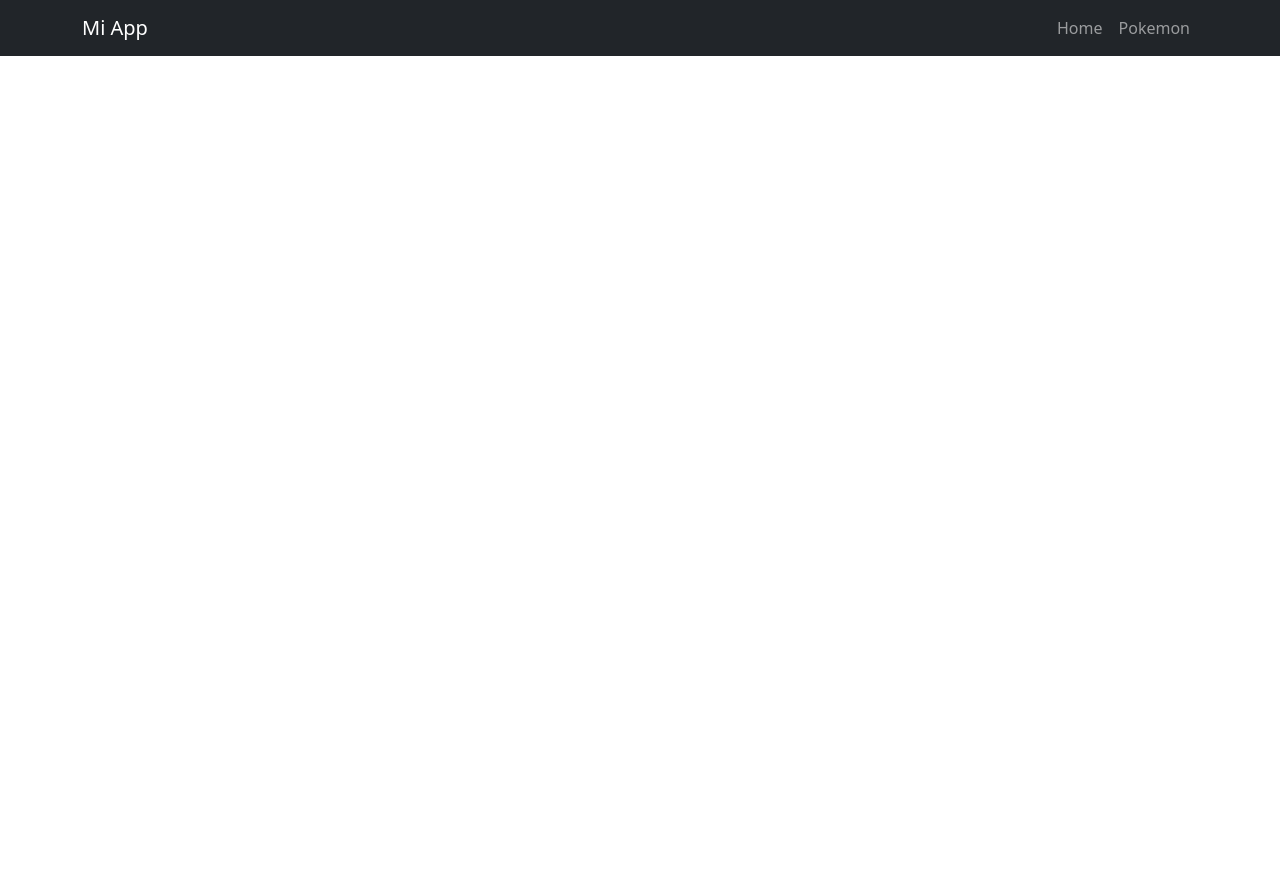
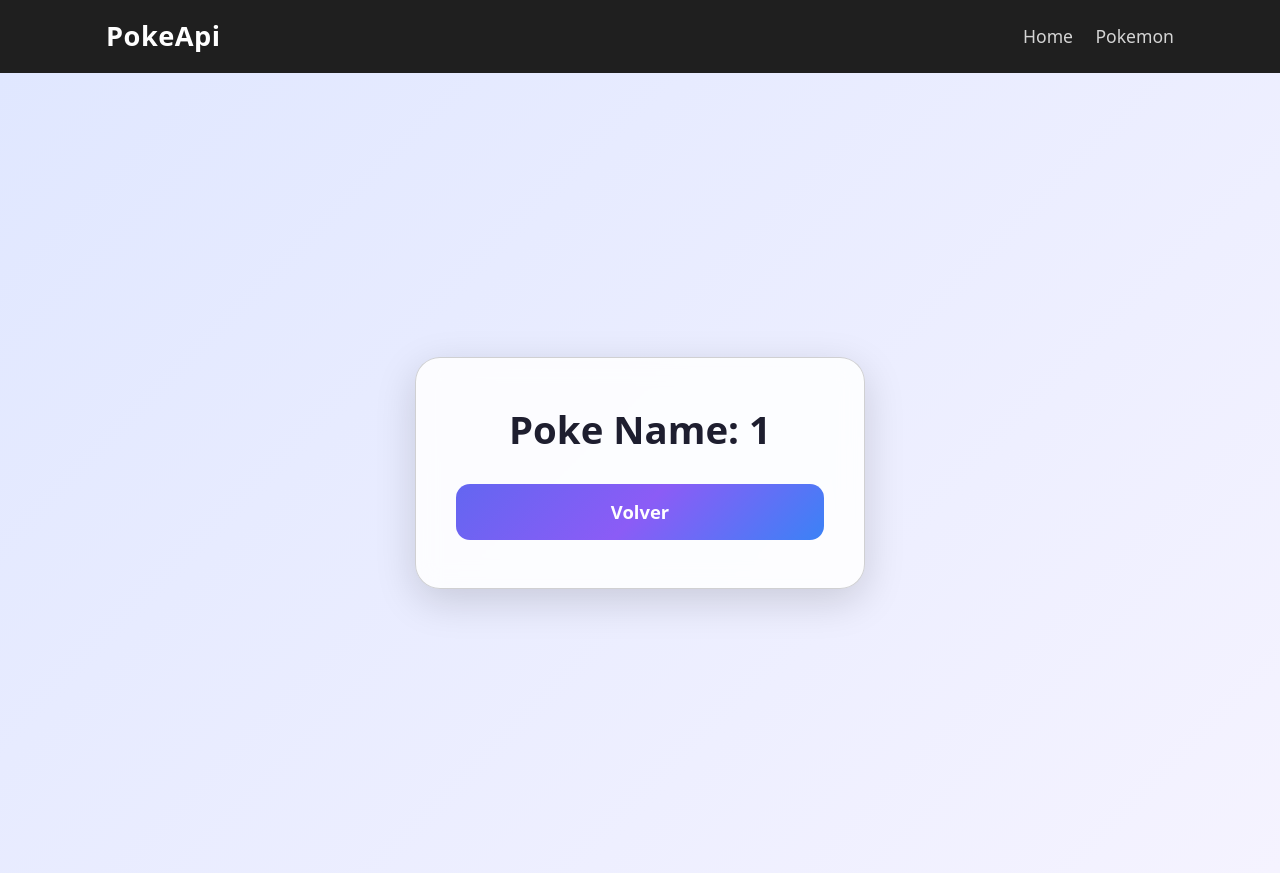
Before and after one commit to JeffersonMontoya/curso_udemy, a Vue app: page /pokemon/1 in a window 1280 px wide. Before the commit this address had no page. Before the commit the page ends 800 px from the top, so only its background shows below. Built offline with nearby package versions, Linux system fonts and the light colour scheme; no server answers.

Commit message:
agregando useRouteParams

```diff
--- a/src/App.vue
+++ b/src/App.vue
@@ -1,14 +1,70 @@
 <template>
-  <nav class="navbar navbar-expand-lg navbar-dark bg-dark mb-4">
-    <div class="container">
-      <router-link class="navbar-brand" to="/">Mi App</router-link>
+  <nav class="navbar-custom">
+    <div class="nav-container">
+      <router-link class="brand" to="/">PokeApi</router-link>
 
-      <div class="navbar-nav">
-        <router-link class="nav-link" to="/">Home</router-link>
-        <router-link class="nav-link" to="/pokemon">Pokemon</router-link>
+      <div class="links">
+        <router-link class="link" to="/">Home</router-link>
+        <router-link class="link" to="/pokemon">Pokemon</router-link>
       </div>
     </div>
   </nav>
 
   <router-view />
 </template>
+
+<style scoped>
+.navbar-custom {
+  background: #1f1f1f;
+  padding: 1rem 0;
+  width: 100%;
+  box-shadow: 0 2px 10px rgba(0,0,0,0.35);
+}
+
+.nav-container {
+  max-width: 1100px;
+  margin: auto;
+  padding: 0 1rem;
+
+  display: flex;
+  justify-content: space-between;
+  align-items: center;
+}
+
+.brand {
+  font-size: 1.7rem;
+  font-weight: bold;
+  color: #ffffff;
+  text-decoration: none;
+  letter-spacing: 0.5px;
+  transition: opacity 0.3s ease;
+}
+
+.brand:hover {
+  opacity: 0.75;
+}
+
+
+.links {
+  display: flex;
+  gap: 1.4rem;
+}
+
+.link {
+  color: #d4d4d4;
+  text-decoration: none;
+  font-size: 1.1rem;
+  transition: color 0.25s ease, transform 0.25s ease;
+}
+
+.link:hover {
+  color: #4d9afd;
+  transform: translateY(-2px);
+}
+
+.router-link-active {
+  color: #6ea8ff !important;
+  border-bottom: 2px solid #6ea8ff;
+  padding-bottom: 2px;
+}
+</style>
--- a/src/router/index.js
+++ b/src/router/index.js
@@ -12,7 +12,15 @@ const routes = [
     path: "/pokemon",
     name: "pokemon",
     component: () => import('../views/PokemonView.vue')
-  }
+  },
+  {
+    path: "/pokemon/:name",
+    name: "poke",
+    component: () => import('../views/PokeView.vue')
+  },
+
+
+
 ];
 
 const router = createRouter({
--- /dev/null
+++ b/src/views/PokeView.vue
@@ -0,0 +1,104 @@
+<script setup>
+import axios from 'axios';
+import {useRoute , useRouter} from 'vue-router';
+import {ref} from 'vue';
+
+const route = useRoute();
+const router = useRouter();
+
+const   poke = ref({});
+
+const back = () => {
+  router.push('/pokemon')
+}
+
+const getData = async () => {
+    try {
+        const data = await axios.get(`https://pokeapi.co/api/v2/pokemon/${route.params.name}`);
+        poke.value = data.data
+
+    } catch (error) {
+        console.log(error)
+    }
+}
+
+getData()
+</script>
+<template>
+    <div class="pokemon-container">
+       <div class="card">
+         <div class="image-wrapper" v-if="poke.sprites">
+           <img class="poke-img" :src="poke.sprites.front_default" alt="">
+         </div>
+
+         <h1 class="title">Poke Name: {{ $route.params.name }}</h1>
+
+         <button @click="back" class="btn-back">Volver</button>
+       </div>
+    </div>
+ </template>
+
+ <style scoped>
+ .pokemon-container {
+   display: flex;
+   justify-content: center;
+   align-items: center;
+   padding: 3rem;
+   background: linear-gradient(135deg, #e0e7ff, #f5f3ff);
+   min-height: 100vh;
+ }
+
+ .card {
+   background: rgba(255, 255, 255, 0.85);
+   backdrop-filter: blur(12px);
+   padding: 3rem 2.5rem;
+   width: 450px;
+   border-radius: 25px;
+   box-shadow: 0 12px 40px rgba(0, 0, 0, 0.15);
+   text-align: center;
+   transition: transform .25s ease, box-shadow .25s ease;
+ }
+
+ .card:hover {
+   transform: translateY(-6px);
+   box-shadow: 0 16px 45px rgba(0, 0, 0, 0.18);
+ }
+
+ .image-wrapper {
+   display: flex;
+   justify-content: center;
+   align-items: center;
+   margin-bottom: 1.8rem;
+ }
+
+ .poke-img {
+   width: 180px;
+   height: 180px;
+   object-fit: contain;
+   filter: drop-shadow(0 8px 16px rgba(0,0,0,0.15));
+ }
+
+ .title {
+   margin-bottom: 2rem;
+   font-size: 2.4rem;
+   font-weight: 700;
+   color: #1e1e2f;
+ }
+
+ .btn-back {
+   padding: 0.9rem 1.9rem;
+   background: linear-gradient(135deg, #6366f1, #8b5cf6, #3b82f6);
+   color: white;
+   border: none;
+   border-radius: 14px;
+   cursor: pointer;
+   font-size: 1.15rem;
+   font-weight: 600;
+   transition: transform .2s ease, opacity .2s ease;
+ }
+
+ .btn-back:hover {
+   transform: scale(1.07);
+   opacity: .9;
+ }
+ </style>
--- a/src/views/PokemonView.vue
+++ b/src/views/PokemonView.vue
@@ -1,32 +1,41 @@
 <script setup>
-import axios  from "axios";
+import axios from "axios";
 import { ref } from "vue";
 import { RouterLink } from "vue-router";
-
 
 const pokemons = ref([]);
 
 const getData = async () => {
   try {
     const data = await axios.get("https://pokeapi.co/api/v2/pokemon");
-    const res = data.data.results
-    pokemons.value = res
+    pokemons.value = data.data.results;
   } catch (error) {
     console.log("Error", error);
   }
 };
 
-getData()
-
+getData();
 </script>
 
 <template>
-  <h1>Pokemones</h1>
-  <p v-for="poke in pokemons" :key="poke.name">
-    <RouterLink :to="`/pokemon/${poke.name}`">
-  {{ poke.name }}
-</RouterLink>
+  <div class="p-6">
+    <h1 class="text-3xl font-bold text-center mb-6 text-indigo-600">
+      Pokemones
+    </h1>
 
-
-  </p>
+    <div class="grid sm:grid-cols-2 md:grid-cols-3 lg:grid-cols-4 gap-6">
+      <div
+        v-for="poke in pokemons"
+        :key="poke.name"
+        class="bg-white shadow-md rounded-xl p-4 hover:shadow-xl transition-shadow"
+      >
+        <RouterLink
+          :to="`/pokemon/${poke.name}`"
+          class="block text-center text-lg font-semibold capitalize text-gray-700 hover:text-indigo-500 transition-colors"
+        >
+          {{ poke.name }}
+        </RouterLink>
+      </div>
+    </div>
+  </div>
 </template>
```
